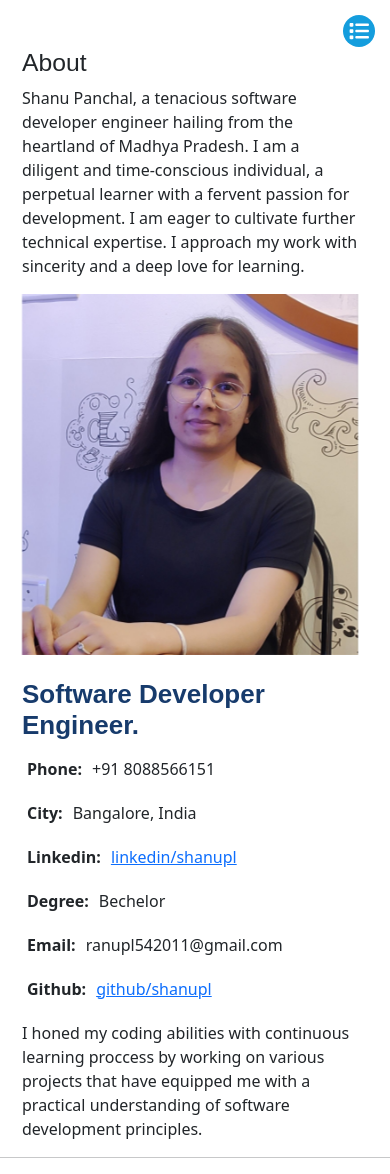
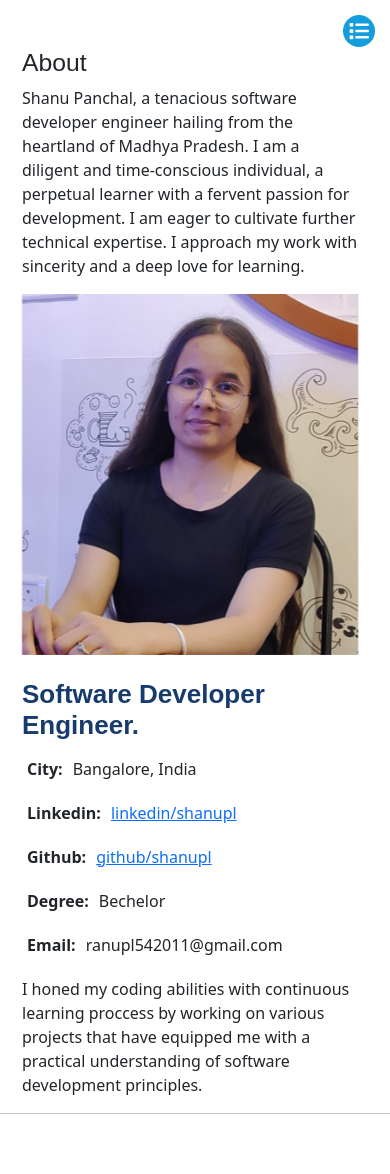
Before and after one commit to ranupl/MyPortfolio, a React (Create React App) app: page /about in a window 390 px wide. After the commit the page ends 1130 px from the top, so only its background shows below. Built offline with nearby package versions, Linux system fonts and the light colour scheme.

Commit message:
remove phoneNo.

```diff
--- a/package.json
+++ b/package.json
@@ -24,7 +24,7 @@
     "test": "react-scripts test",
     "eject": "react-scripts eject",
     "predeploy": "npm run build",
-    "deploy": "gh-pages -d build",
+    "deploy": "gh-pages -d build -b main",
     "postdeploy": "echo 'Deployed to GitHub Pages'"
   },
   "eslintConfig": {
--- a/src/components/About.js
+++ b/src/components/About.js
@@ -25,16 +25,15 @@ const About = () => {
                             <div className="row">
                                 <div className="col-lg-6 tracking-in-expand">
                                     <ul>
-                                        <li><i className="bi bi-chevron-right"></i> <strong>Phone:</strong> <span>+91 8088566151</span></li>
                                         <li><i className="bi bi-chevron-right"></i> <strong>City:</strong> <span>Bangalore, India</span></li>
                                         <li><i className="bi bi-chevron-right"></i> <strong>Linkedin:</strong> <span><a href="https://www.linkedin.com/in/shanupl/">linkedin/shanupl</a></span></li>
+                                        <li><i className="bi bi-chevron-right"></i> <strong>Github:</strong> <span><a href="https://github.com/ranupl">github/shanupl</a></span></li>
                                     </ul>
                                 </div>
                                 <div className="col-lg-6 tracking-in-expand">
                                     <ul>
                                         <li><i className="bi bi-chevron-right"></i> <strong>Degree:</strong> <span>Bechelor</span></li>
                                         <li><i className="bi bi-chevron-right"></i> <strong>Email:</strong> <span>ranupl542011@gmail.com</span></li>
-                                        <li><i className="bi bi-chevron-right"></i> <strong>Github:</strong> <span><a href="https://github.com/ranupl">github/shanupl</a></span></li>
                                     </ul>
                                 </div>
                                 <p>I honed my coding abilities with continuous learning proccess by working on various projects that have equipped me with a practical understanding of software development principles.</p>
```
